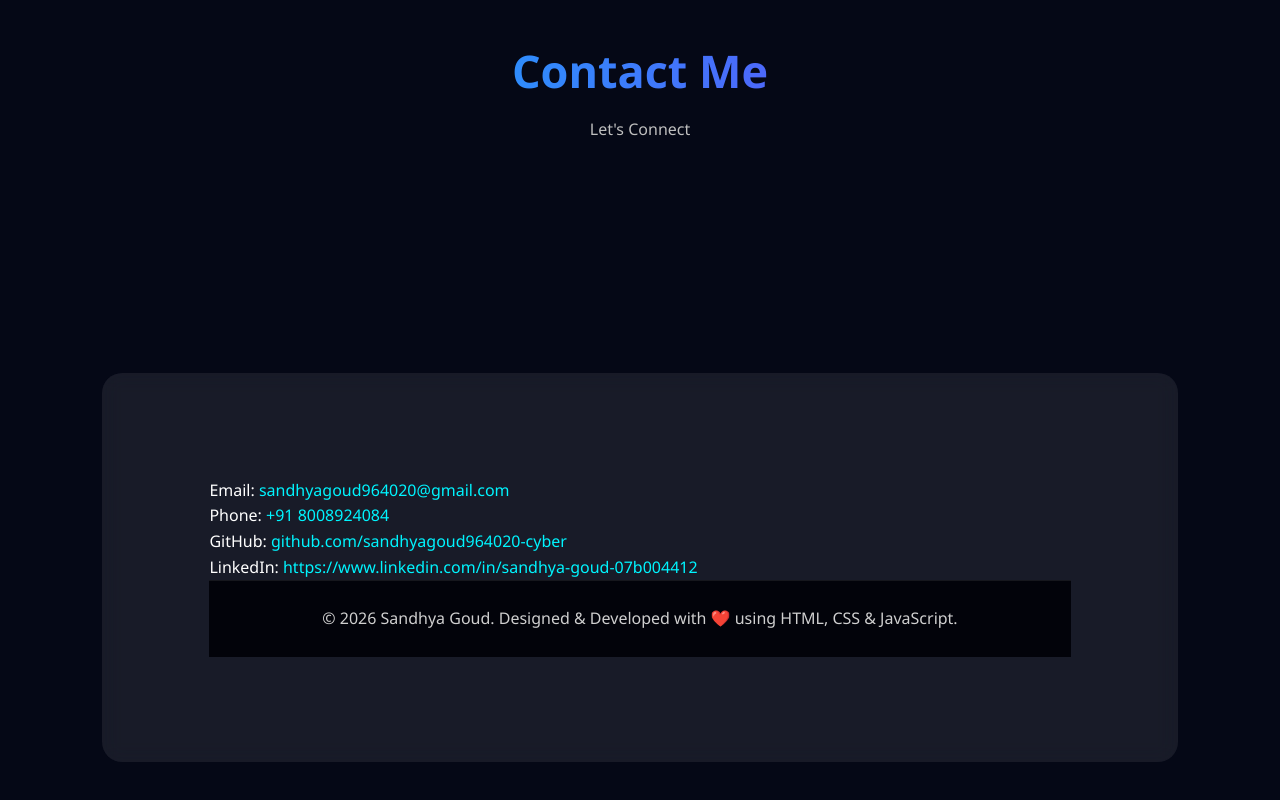
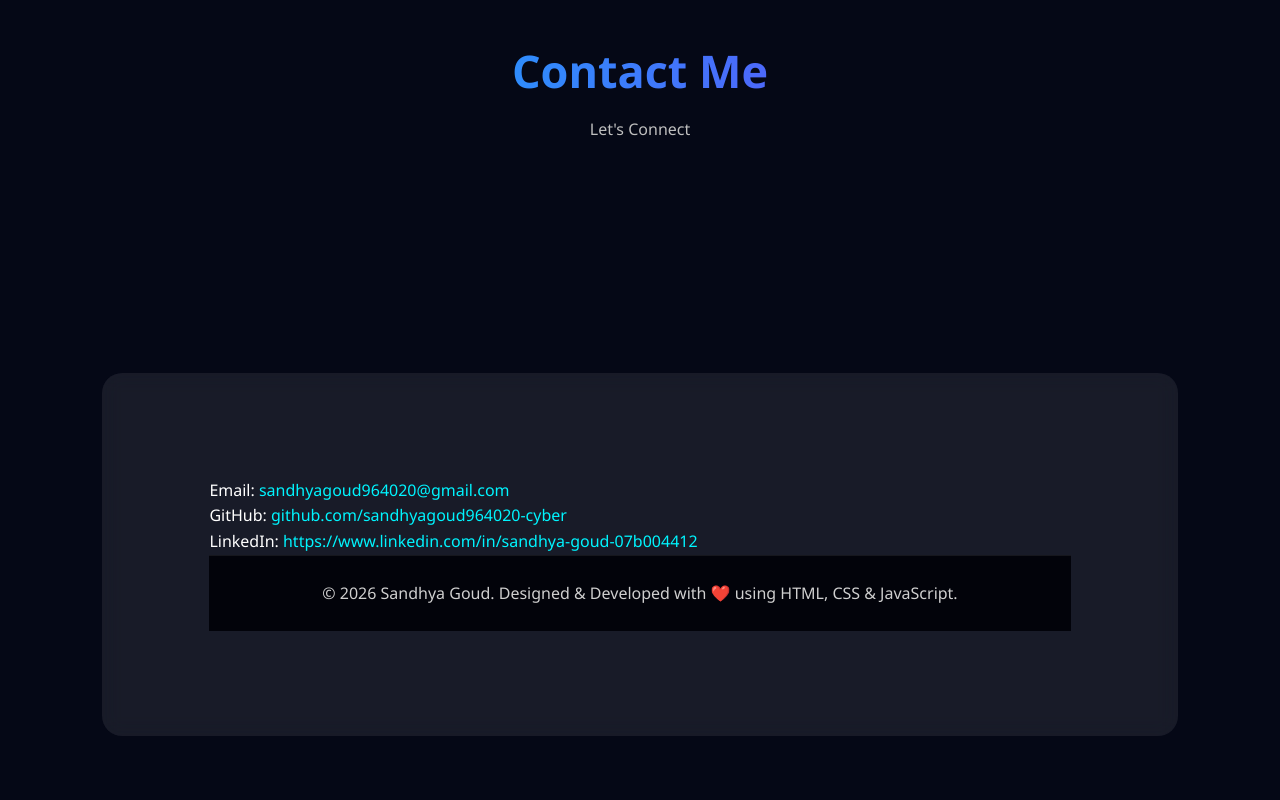
Before and after one commit to sandhyagoud964020-cyber/personal-portfolio, a plain HTML site: page index.html in a window 1280 px wide. Shown: the part 4951-5751 px from the top of the page. Drawn offline with Linux system fonts and the light colour scheme.

```diff
--- a/index.html
+++ b/index.html
@@ -158,11 +158,7 @@
 
                     </a>
 
-                    <a href="tel:+918008924084">
 
-                        <i class="fas fa-phone"></i>
-
-                    </a>
 
                 </div>
 
@@ -682,13 +678,6 @@
 </p>
 
 
-<p>
-Phone:
-<a href="tel:+918008924084">
-+91 8008924084
-</a>
-</p>
-
 
 <p>
 GitHub:
```
